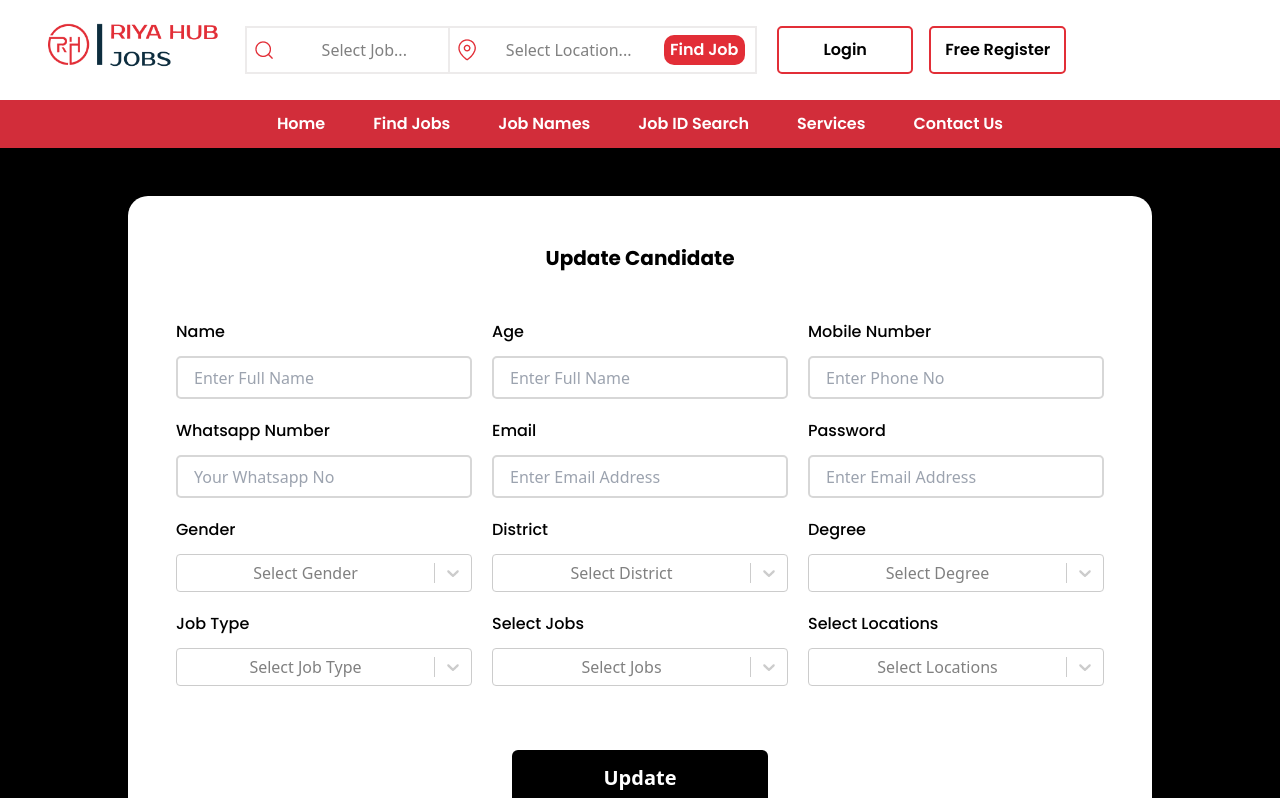
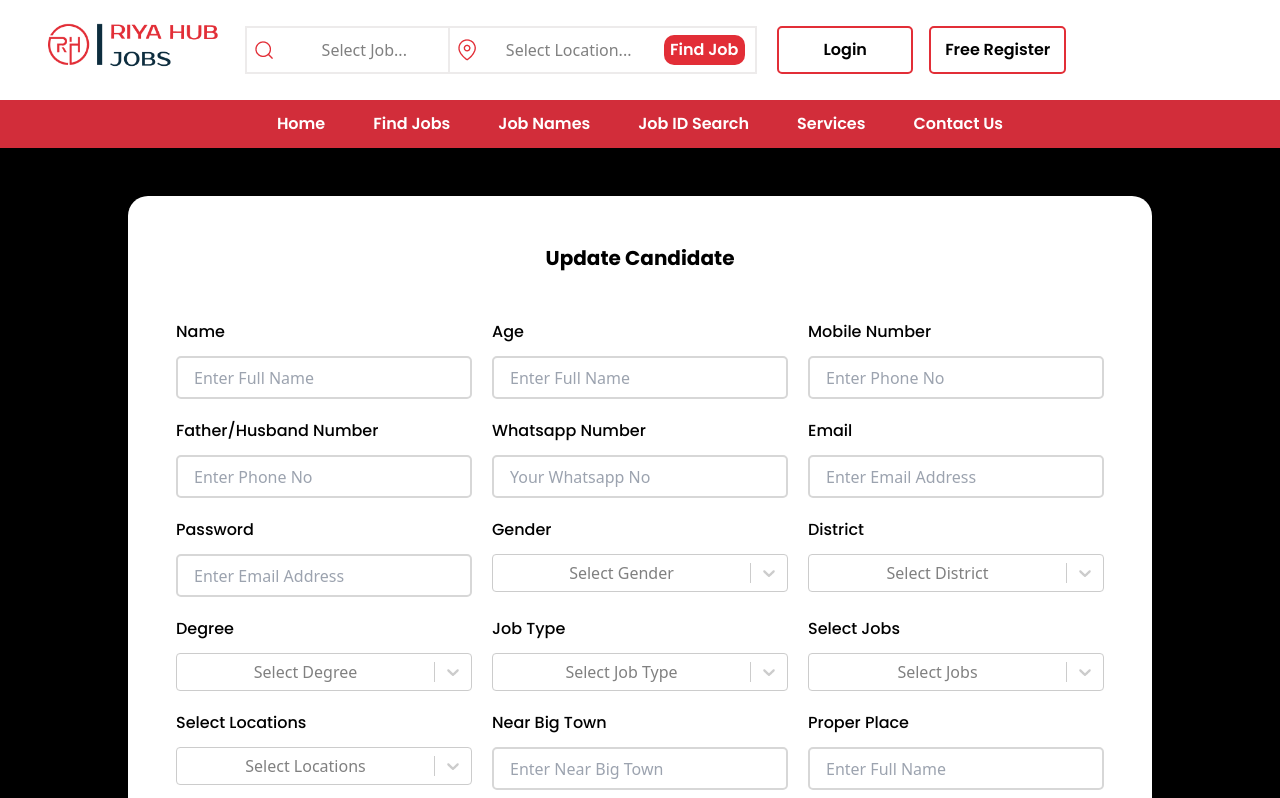
Before and after one commit to saneenv/riyahub, a React (Create React App) app: page /editcanreg in a window 1280 px wide. Shown: the top 798 px of the page. Built offline with nearby package versions, Linux system fonts and the light colour scheme; no server answers.

Commit message:
23/dec/2024 new

```diff
--- a/src/components/CandidateReg.jsx
+++ b/src/components/CandidateReg.jsx
@@ -23,12 +23,19 @@ function CandidateReg() {
     const [locationData, setLocationData] = useState(null);
     const [jobsData, setJobsData] = useState(null);
     const [qualificationData, setQualificationData] = useState(null);
+    const [locationCategory2, setLocationCategory2] = useState('');
 
 
     const [locationCategory, setLocationCategory] = useState('');
     const [locationOptions, setLocationOptions] = useState([]);
     const [name, setName] = useState('');
+    const [exactLocation, setExactLocation] = useState('');
+    const [bigTown, setBigTown] = useState('');
+
+
     const [age, setAge] = useState('');
+    const [famNumber, setFamNumber] = useState('');
+
 
     const [mobile, setMobile] = useState('');
     const [whatsapp, setWhatsapp] = useState('');
@@ -190,6 +197,11 @@ function CandidateReg() {
         setCandidateDegree(selectedOption ? selectedOption.value : ''); // Set the selected district value
     };
 
+    const handleLocationChange2 = selectedOption => {
+        setLocationCategory2(selectedOption ? selectedOption.value : ''); // Set the selected district value
+
+    };
+
 
     const handleJobsChange = selectedOptions => {
         if (selectedOptions.length <= 5) {
@@ -303,8 +315,8 @@ function CandidateReg() {
 
         // Check for empty fields
         if (!name || !age || !mobile || !whatsapp || !email ||
-            !password || !gender || !companyDistrict || !candidateDegree ||
-            !jobType || !jobsCategory.length || !locationCategory.length || !maritalStatus) {
+            !password || !gender || !companyDistrict || !exactLocation || !candidateDegree ||
+            !jobType || !jobsCategory.length || !locationCategory.length || !maritalStatus || !famNumber) {
             alert('Please fill in all fields.');
             return; // Stop the function if any field is empty
         }
@@ -339,8 +351,11 @@ function CandidateReg() {
             jobType: jobType,
             jobs: jobsCategory.map(option => option.value), // Ensure this is an array
             locations: locationCategory.map(option => option.value), // Ensure this is an array
+            bigTown,
+            exactLocation,
             maritalStatus: maritalStatus,
-            age
+            age,
+            famNumber
 
         };
 
@@ -377,8 +392,11 @@ function CandidateReg() {
             setJobType('');
             setJobsCategory('');
             setLocationCategory('');
+            setLocationCategory2('');
+            setExactLocation('');
             setMartialStatus('');
             setAge('');
+            setFamNumber('');
             navigate('/login');
 
             const result = await response.json();
@@ -508,6 +526,30 @@ function CandidateReg() {
                                 styles={customStyles}
                             />
                         </div>
+
+                        <div className='flex flex-col gap-3'>
+                            <span className='text-left text-base font-[500] font-display'>Near Big Town</span>
+
+                             <input
+                                type="text"
+                                placeholder='Enter Near Big Town'
+                                className='h-[43px] w-full  border-2 border-[#D7D7D7] rounded-[5px] px-4'
+                                value={bigTown}
+                                onChange={(e) => setBigTown(e.target.value)}
+                            />
+                        </div>
+
+                        <div className='flex flex-col gap-3'>
+                            <span className='text-left text-base font-[500] font-display'>Proper Place</span>
+                            <input
+                                type="text"
+                                placeholder='Enter Exact Location'
+                                className='h-[43px] w-full  border-2 border-[#D7D7D7] rounded-[5px] px-4'
+                                value={exactLocation}
+                                onChange={(e) => setExactLocation(e.target.value)}
+                            />
+                        </div>
+
                         <div className='flex flex-col gap-3'>
                             <span className='text-left text-base font-[500] font-display'>Highest Qualification</span>
                             <Select
@@ -576,6 +618,17 @@ function CandidateReg() {
                                 onChange={handleMaritalStatusChange}
                             />
                         </div>
+
+                        <div className='flex flex-col gap-3'>
+                            <span className='text-left text-base font-[500] font-display'>Father/Husband Number</span>
+                            <input
+                                type="number"
+                                placeholder='Enter Phone No'
+                                className='h-[43px] w-full  border-2 border-[#D7D7D7] rounded-[5px] px-4'
+                                value={famNumber}
+                                onChange={(e) => setFamNumber(e.target.value)}
+                            />
+                        </div>
                     </div>
 
                     <div className='flex flex-col gap-5 w-full px-12 justify-center items-center'>
--- a/src/components/DeleteProfiles.jsx
+++ b/src/components/DeleteProfiles.jsx
@@ -217,6 +217,9 @@ function DeleteProfiles() {
                                     <h3 className="font-bold text-xl text-gray-800 font-display">{candidate.Name}</h3>
                                     <p className="text-gray-600 font-display">ID: {candidate.CandidateID}</p>
                                     <p className="text-gray-600 font-display">District: {candidate.District}</p>
+                                    <p className="text-gray-600 font-display">Near Big Town: {candidate.bigTown}</p>
+                                    <p className="text-gray-600 font-display">Exact Location: {candidate.exactLocation}</p>
+
                                     <p className="text-gray-600 font-display">Email: {candidate.Email}</p>
                                     <p className="text-gray-600 font-display">Mobile Number: {candidate.Mobile}</p>
                                     {customerType === 'mainAdmin' && (
--- a/src/components/EditCanReg.jsx
+++ b/src/components/EditCanReg.jsx
@@ -26,6 +26,9 @@ const EditCanReg = () => {
     jobType: '',
     jobs: [],
     locations: [],
+    bigTown: '',
+    exactLocation: '',
+    famNumber: ''
   });
 
   const candidateID = parseInt(sessionStorage.getItem('employeeId'), 10);
@@ -33,9 +36,13 @@ const EditCanReg = () => {
   const [degreeOptions, setDegreeOptions] = useState([]);
   const [jobsOptions, setJobsOptions] = useState([]);
   const [locationOptions, setLocationOptions] = useState([]);
+  const [bigTownOptions, setBigTownOptions] = useState([]);
+
   const isMobile = useMediaQuery({ query: '(max-width: 768px)' });
   const apiBaseUrl = process.env.REACT_APP_API_BASE_URL;
   const [locationData, setLocationData] = useState(null);
+  const [bigTownData, setBigTownData] = useState(null);
+
   const [jobsData, setJobsData] = useState(null);
   const [qualificationData, setQualificationData] = useState(null);
 
@@ -90,6 +97,40 @@ useEffect(() => {
       setLocationOptions(locations); // Set the location options once data is available
   }
 }, [locationData]);
+
+
+
+
+const fetchBigTownData = async () => {
+  try {
+      const response = await fetch(`${apiBaseUrl}/data`); // API endpoint for location data
+      if (response.ok) {
+          const data = await response.json();
+          setBigTownData(data); // Set the fetched data
+      } else {
+          console.error('Failed to fetch location data:', response.statusText);
+      }
+  } catch (error) {
+      console.error('Error fetching location data:', error);
+  }
+};
+
+useEffect(() => {
+  fetchBigTownData(); // Fetch location data when the component mounts
+}, []);
+
+useEffect(() => {
+if (bigTownData) {
+    // Extract districts from location data for the select dropdown
+    const bigtown = bigTownData.states[0].districts
+        .filter(district => district !== "All Kerala") // Exclude "All Kerala"
+        .map(district => ({
+            value: district,
+            label: district,
+        }));
+    setBigTownOptions(bigtown); // Set the location options once data is available
+}
+}, [bigTownData]);
 
 
 const fetchJobsData = async () => {
@@ -188,7 +229,10 @@ useEffect(() => {
             Degree,
             JobType,
             Jobs = "", // Default to empty string if undefined
-            Locations = "" // Default to empty string if undefined
+            Locations = "", // Default to empty string if undefined
+            bigTown,
+            exactLocation,
+            famNumber
           } = data;
 
           setFormData({
@@ -204,6 +248,9 @@ useEffect(() => {
             jobType: JobType,
             jobs: Array.isArray(Jobs) ? Jobs : Jobs.split(','),
             locations: Array.isArray(Locations) ? Locations : Locations.split(','),
+            bigTown: bigTown,
+            exactLocation: exactLocation,
+            famNumber: famNumber
           });
           setErrorMessage(null); // Clear any previous error
         }
@@ -225,16 +272,11 @@ useEffect(() => {
       label: district
     }));
 
-
-
-
-
-
-
-    setDistrictOptions(districts);
+     setDistrictOptions(districts);
 
     return () => { isMounted = false; }; // Cleanup function to set isMounted to false
   }, [candidateID]);
+
 
   // Handling input changes
   const handleChange = (e) => {
@@ -246,13 +288,15 @@ useEffect(() => {
 
   // Handling select changes
   const handleSelectChange = (selected, field) => {
-    if (field === 'degree') {
+    if (field === 'degree' || field === 'bigTown') {
       // Handle single select for degree
       setFormData({
         ...formData,
         [field]: selected ? selected.value : '', // Use selected.value for single select
       });
-    } else if (field === 'district' || field === 'jobType' || field === 'gender') {
+    }
+
+    else if (field === 'district' || field === 'jobType' || field === 'gender') {
       // Handle single select for district and jobType
       setFormData({
         ...formData,
@@ -342,6 +386,19 @@ useEffect(() => {
                 name="mobile"
                 onChange={handleChange}
                 readOnly
+              />
+            </div>
+
+            <div className='flex flex-col gap-3'>
+              <span className='text-left text-base font-[500] font-display'>Father/Husband Number</span>
+              <input
+                type="number"
+                placeholder='Enter Phone No'
+                className='h-[43px] w-full border-2 border-[#D7D7D7] rounded-[5px] px-4'
+                value={formData.famNumber}
+                name="famNumber"
+                onChange={handleChange}
+
               />
             </div>
 
@@ -444,7 +501,33 @@ useEffect(() => {
                 value={Array.isArray(formData.locations) ? formData.locations.map(location => ({ value: location, label: location })) : []}
               />
             </div>
+
+            <div className='flex flex-col gap-3'>
+              <span className='text-left text-base font-[500] font-display'>Near Big Town</span>
+              <input
+                type="text"
+                placeholder='Enter Near Big Town'
+                className='h-[43px] w-full border-2 border-[#D7D7D7] rounded-[5px] px-4'
+                value={formData.bigTown}
+                name="bigTown"
+                onChange={handleChange}
+              />
+            </div>
+
+            <div className='flex flex-col gap-3'>
+              <span className='text-left text-base font-[500] font-display'>Proper Place</span>
+              <input
+                type="text"
+                placeholder='Enter Full Name'
+                className='h-[43px] w-full border-2 border-[#D7D7D7] rounded-[5px] px-4'
+                value={formData.exactLocation}
+                name="exactLocation"
+                onChange={handleChange}
+              />
+            </div>
           </div>
+
+
 
           <button
             onClick={handleSubmit}
--- a/src/components/MartialStatus.jsx
+++ b/src/components/MartialStatus.jsx
@@ -56,7 +56,7 @@ function MartialStatus() {
 
       {/* Content */}
       <div className="flex justify-center items-center py-12 lg:px-12 px-3 bg-[#d4d4d4]">
-        <div className="w-full max-w-6xl">
+        <div className="w-full max-w-8xl">
           {/* <h1 className="text-3xl font-bold text-center text-gray-800 mb-8 font-display">
             Marital Status of Candidates
           </h1> */}
@@ -75,6 +75,9 @@ function MartialStatus() {
                   <p className="text-gray-600 font-display"><strong>ID:</strong> {candidate.CandidateID}</p>
                   <p className="text-gray-600 font-display"><strong>Phone:</strong> {candidate.Mobile}</p>
                   <p className="text-gray-600 font-display"><strong>Address:</strong> {candidate.District}</p>
+                  <p className="text-gray-600 font-display"><strong>Near Big Town:</strong> {candidate.bigTown}</p>
+                  <p className="text-gray-600 font-display"><strong>Exact Location:</strong> {candidate.exactLocation}</p>
+
                   <p className="text-gray-600 font-display"><strong>Marital Status:</strong> {candidate.MaritalStatus}</p>
                 </div>
               ))
```
Also changed, not shown: 1 other file (tests, documents, lock files or other folders).
